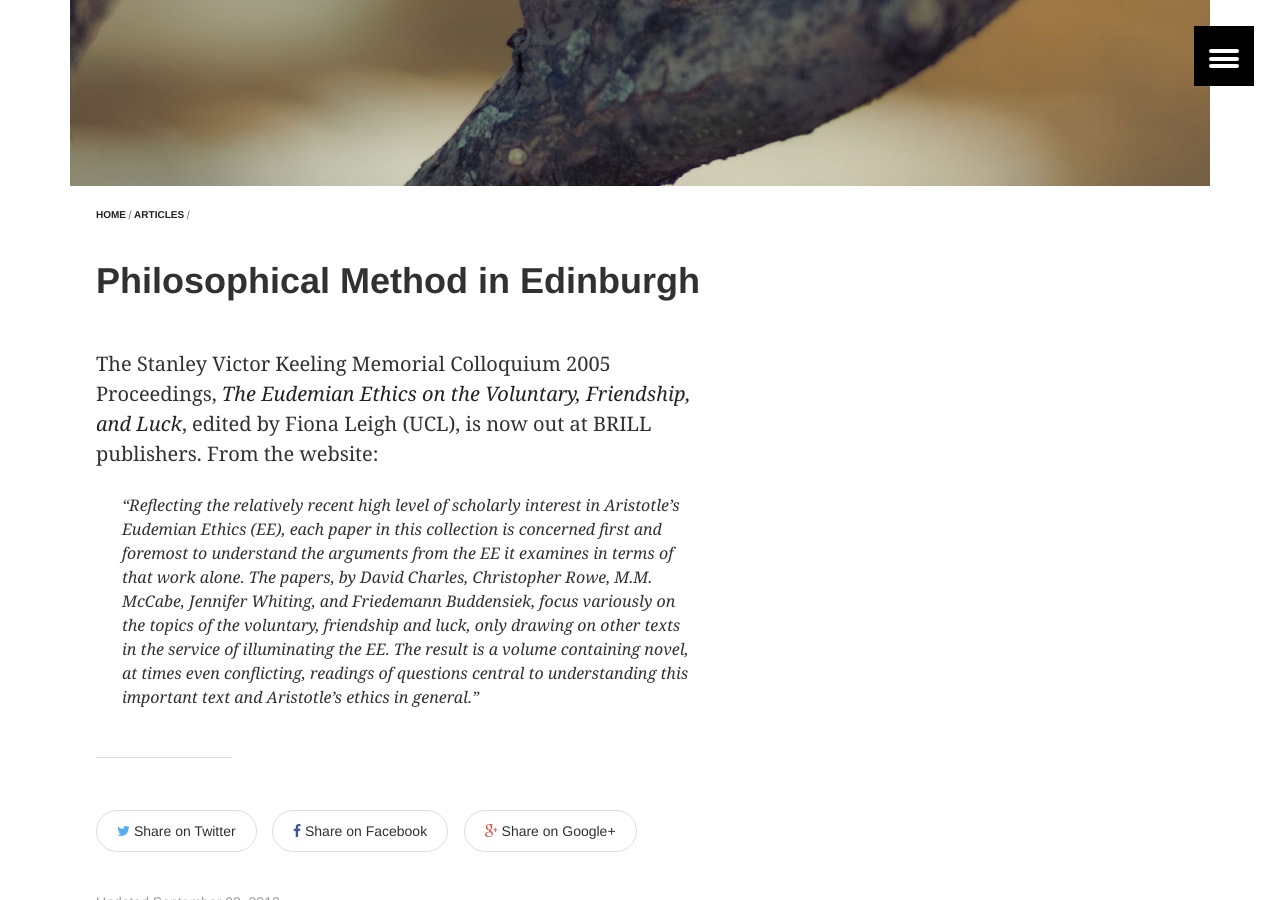
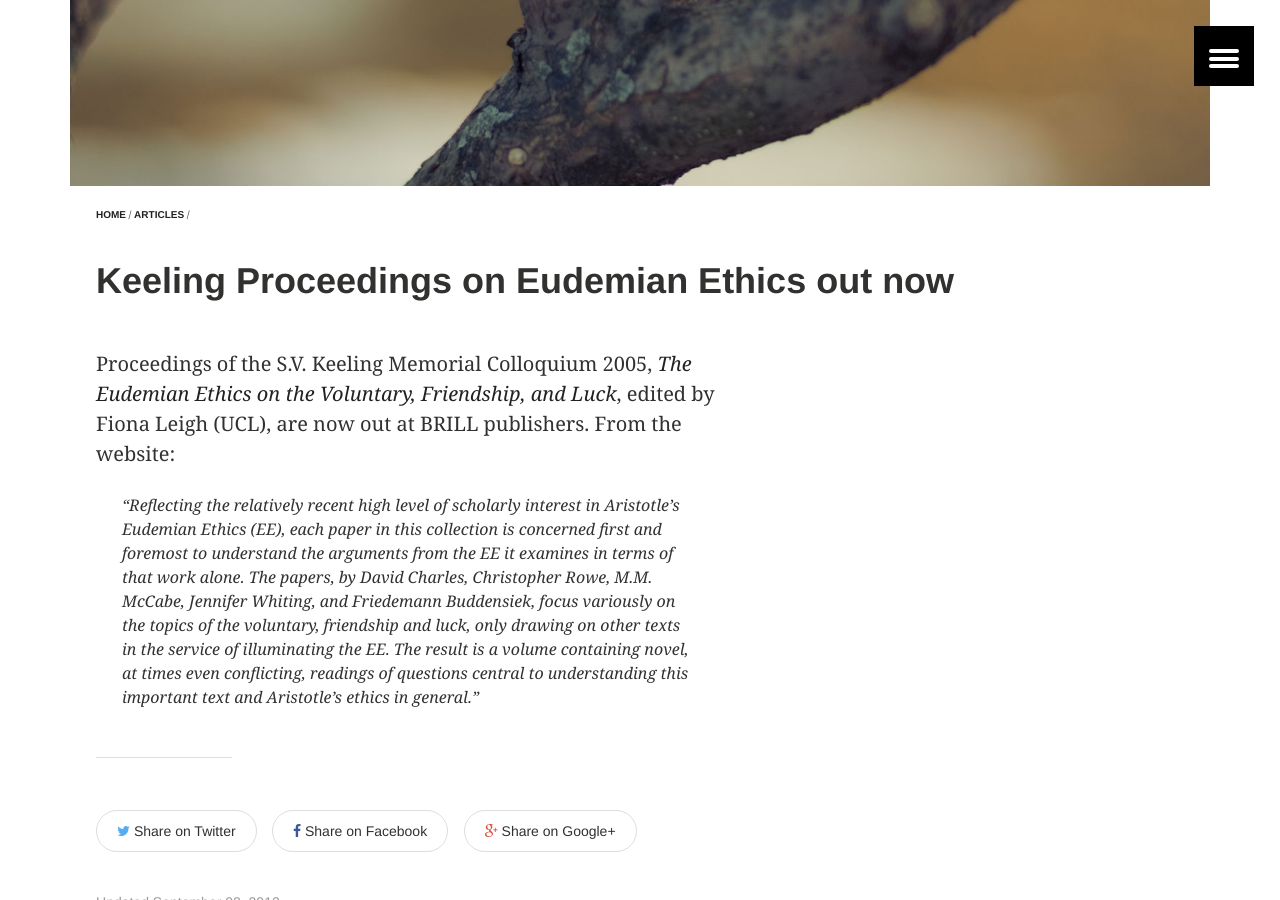
Before and after one commit to msteenhagen/csmeyns.github.io, a Jekyll site: the page built from _posts/articles/2012-09-02-eudemian.md, in a window 1280 px wide and 900 px high, scrolled down 496 px. Built offline with Jekyll 4.4.1, drawn with Linux system fonts in a browser that asks for light colours.

Commit message:
made it into EE

```diff
--- a/_posts/articles/2012-09-02-eudemian.md
+++ b/_posts/articles/2012-09-02-eudemian.md
@@ -1,18 +1,18 @@
 ---
 layout: article
-title: Philosophical Method in Edinburgh
+title: Keeling Proceedings on Eudemian Ethics out now
 date: 2012-09-02T16:19:16-04:00
 modified:
 ads: false
 categories: articles
-excerpt: "On May 16 the Edinburgh Women in Philosophy Group hosts its annual Spring Workshop. I will give a response to Amia Srinivasan."
-tags: []
+excerpt: "Proceedings of the S.V. Keeling Memorial Colloquium 2005 on Aristotle's *Eudemian Ethics* are out now"
+tags: [Keeling, Aristotle, Eudemian Ethics, proceedings]
 image:
   feature: branch-1600x800.jpg
   teaser: edinburgh.jpg
   thumb: branch-1600x800.jpg
 ---
 
-The Stanley Victor Keeling Memorial Colloquium 2005 Proceedings, _[The Eudemian Ethics on the Voluntary, Friendship, and Luck](http://www.brill.com/eudemian-ethics-voluntary-friendship-and-luck)_, edited by Fiona Leigh (UCL), is now out at BRILL publishers. From the website:
+Proceedings of the S.V. Keeling Memorial Colloquium 2005, _[The Eudemian Ethics on the Voluntary, Friendship, and Luck](http://www.brill.com/eudemian-ethics-voluntary-friendship-and-luck)_, edited by Fiona Leigh (UCL), are now out at BRILL publishers. From the website:
 
 >“Reflecting the relatively recent high level of scholarly interest in Aristotle’s *Eudemian Ethics* (EE), each paper in this collection is concerned first and foremost to understand the arguments from the EE it examines in terms of that work alone. The papers, by David Charles, Christopher Rowe, M.M. McCabe, Jennifer Whiting, and Friedemann Buddensiek, focus variously on the topics of the voluntary, friendship and luck, only drawing on other texts in the service of illuminating the EE. The result is a volume containing novel, at times even conflicting, readings of questions central to understanding this important text and Aristotle’s ethics in general.”
```
